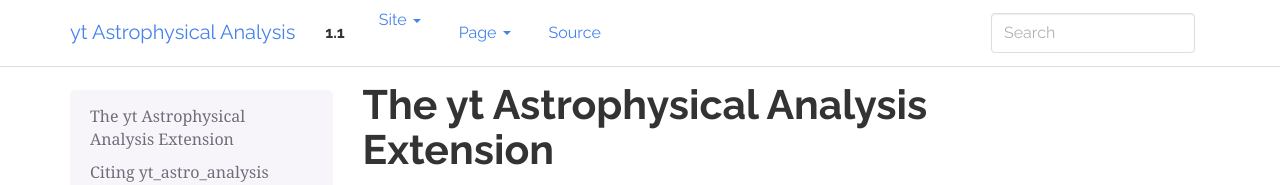
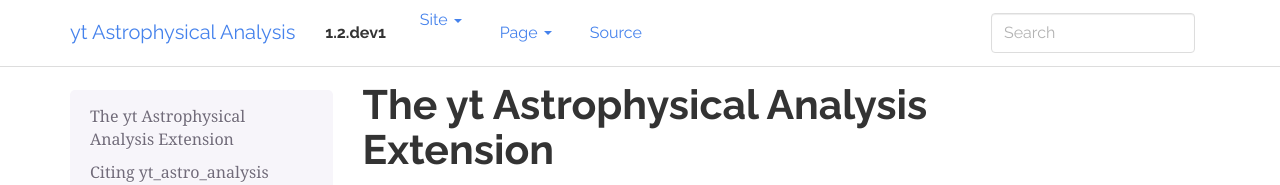
Before and after one commit to yt-project/yt_astro_analysis, a Sphinx documentation site: the page built from doc/source/index.rst, in a window 1280 px wide. Shown: the top 185 px of the page. Built offline with Sphinx 7.4.7, drawn with Linux system fonts in a browser that asks for light colours; formulas are drawn with MathJax 3.

Commit message:
MNT: bump dev version

```diff
--- a/doc/source/conf.py
+++ b/doc/source/conf.py
@@ -79,9 +79,9 @@ author = "The yt project"
 # built documents.
 #
 # The short X.Y version.
-version = "1.1"
+version = "1.2.dev1"
 # The full version, including alpha/beta/rc tags.
-release = "1.1.2"
+release = "1.2.dev1"
 
 # The language for content autogenerated by Sphinx. Refer to documentation
 # for a list of supported languages.
--- a/setup.cfg
+++ b/setup.cfg
@@ -1,6 +1,6 @@
 [metadata]
 name = yt_astro_analysis
-version = 1.1.2
+version = 1.2.dev1
 description = yt astrophysical analysis modules extension
 long_description = file: README.md
 long_description_content_type = text/markdown
--- a/yt_astro_analysis/__init__.py
+++ b/yt_astro_analysis/__init__.py
@@ -13,7 +13,7 @@ API for yt astro analysis.
 # The full license is in the file COPYING.txt, distributed with this software.
 # -----------------------------------------------------------------------------
 
-__version__ = "1.1.2"
+__version__ = "1.2.dev1"
 
 from yt_astro_analysis import (
     cosmological_observation,
```
